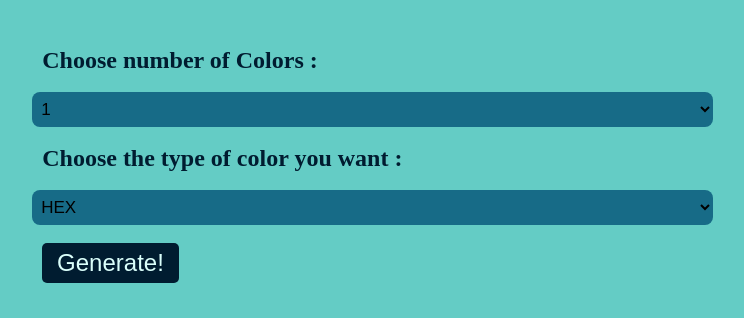
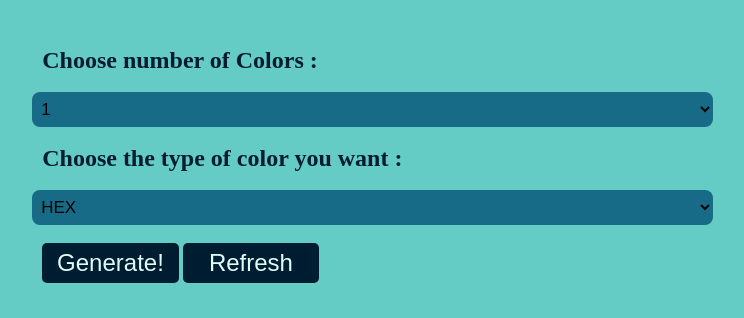
Before and after one commit to mahmoudnasr20/Color-Palette-Generator, a plain HTML site: page index.html in a window 1280 px wide. Shown: the part 148-466 px from the top of the page, without its empty margins (345-1089 px from the left). Drawn offline with Linux system fonts and the light colour scheme.

Commit message:
last update

```diff
--- a/c.css
+++ b/c.css
@@ -12,7 +12,7 @@ min-height: 105ch;
 height: 100%;
 margin: 0;
 }
-form{
+.formm{
     margin: 20px;
     padding: 30px;
  align-items: center;
--- a/index.html
+++ b/index.html
@@ -8,7 +8,7 @@
   </head>
   <body>
     <div class="foorm">
-      <form action=""  >
+      <div   class="formm"  >
         <p style=" margin-left: 25%; font-size: xx-large">
           <b>Color palette generator</b>
         </p>
@@ -40,12 +40,12 @@
 
         </select><br><br>
         <button onclick="generate()">Generate!</button>
-
+        <button onclick="refreshSite()">Refresh</button>
         <div id="Colors">
 
         </div>
 
-      </form>
+      </div>
     </div>
 
     <script src="./js1.js"></script>
--- a/js1.js
+++ b/js1.js
@@ -92,3 +92,6 @@ function createDivRgb() {
 
   document.getElementById("Colors").appendChild(div);
 }
+function refreshSite() {
+  location.reload();
+}
```
